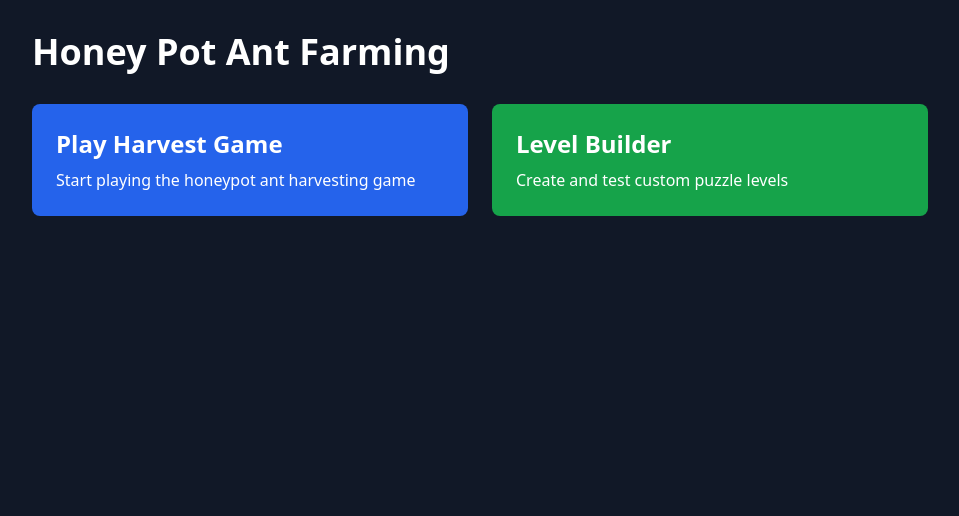
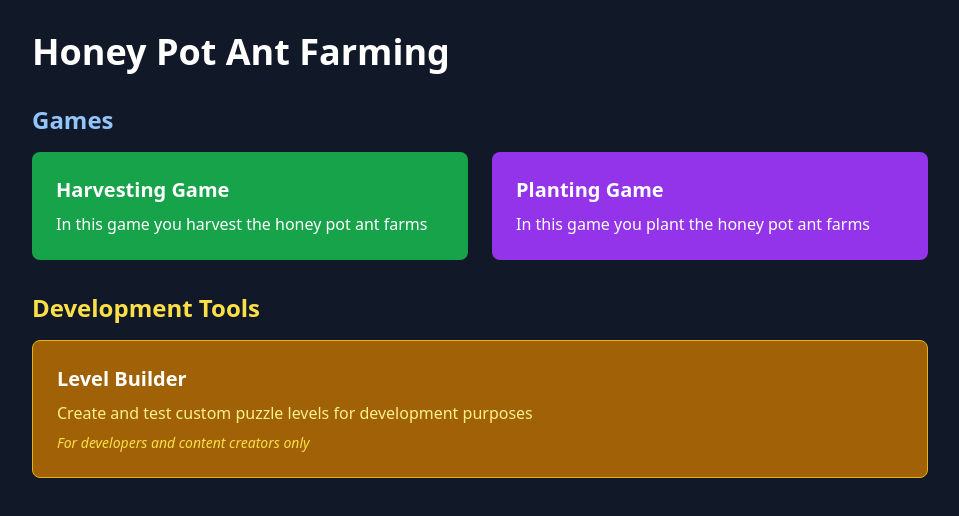
Before and after one commit to Crushford/Cassowary-Games, a Vue app: page / in a window 1280 px wide. Shown: the top 516 px of the page, without its empty margins (160-1119 px from the left). Built offline with nearby package versions, Linux system fonts and the light colour scheme.

Commit message:
Add plant route and redesign home page

```diff
--- a/src/router/index.ts
+++ b/src/router/index.ts
@@ -1,5 +1,6 @@
 import { createRouter, createWebHistory } from 'vue-router';
 import HarvestGame from '../views/HarvestGame.vue';
+import PlantGame from '../views/PlantGame.vue';
 import LevelBuilder from '../views/LevelBuilder.vue';
 
 const router = createRouter({
@@ -22,6 +23,11 @@ const router = createRouter({
       component: HarvestGame,
     },
     {
+      path: '/plant',
+      name: 'plant',
+      component: PlantGame,
+    },
+    {
       path: '/:pathMatch(.*)*',
       redirect: '/',
     },
--- a/src/views/Home.vue
+++ b/src/views/Home.vue
@@ -3,22 +3,45 @@
     <div class="max-w-4xl mx-auto">
       <h1 class="text-4xl font-bold mb-8">Honey Pot Ant Farming</h1>
 
+      <!-- Games Section -->
+      <div class="mb-8">
+        <h2 class="text-2xl font-semibold mb-4 text-blue-300">Games</h2>
         <div class="grid grid-cols-1 md:grid-cols-2 gap-6">
           <router-link
             to="/harvest"
-          class="block p-6 bg-blue-600 hover:bg-blue-700 rounded-lg transition-colors"
+            class="block p-6 bg-green-600 hover:bg-green-700 rounded-lg transition-colors"
           >
-          <h2 class="text-2xl font-bold mb-2">Play Harvest Game</h2>
-          <p>Start playing the honeypot ant harvesting game</p>
+            <h3 class="text-xl font-bold mb-2">Harvesting Game</h3>
+            <p>In this game you harvest the honey pot ant farms</p>
           </router-link>
 
           <router-link
+            to="/plant"
+            class="block p-6 bg-purple-600 hover:bg-purple-700 rounded-lg transition-colors"
+          >
+            <h3 class="text-xl font-bold mb-2">Planting Game</h3>
+            <p>In this game you plant the honey pot ant farms</p>
+          </router-link>
+        </div>
+      </div>
+
+      <!-- Development Tools Section -->
+      <div>
+        <h2 class="text-2xl font-semibold mb-4 text-yellow-300">Development Tools</h2>
+        <div class="grid grid-cols-1 gap-6">
+          <router-link
             to="/level-builder"
-          class="block p-6 bg-green-600 hover:bg-green-700 rounded-lg transition-colors"
+            class="block p-6 bg-yellow-700 hover:bg-yellow-600 rounded-lg transition-colors border border-yellow-500"
           >
-          <h2 class="text-2xl font-bold mb-2">Level Builder</h2>
-          <p>Create and test custom puzzle levels</p>
+            <h3 class="text-xl font-bold mb-2">Level Builder</h3>
+            <p class="text-yellow-200">
+              Create and test custom puzzle levels for development purposes
+            </p>
+            <p class="text-sm text-yellow-300 mt-2 italic">
+              For developers and content creators only
+            </p>
           </router-link>
+        </div>
       </div>
     </div>
   </div>
--- /dev/null
+++ b/src/views/PlantGame.vue
@@ -0,0 +1,77 @@
+<template>
+  <div
+    class="h-dvh w-full max-w-[480px] mx-auto bg-gray-800 text-white flex flex-col overflow-hidden"
+  >
+    <!-- Dialogue -->
+    <Story class="h-[35%] flex-none" />
+
+    <!-- HUD -->
+    <GameHUD class="h-[10%] flex-none" />
+
+    <!-- Grid -->
+    <PlayGrid class="max-w-full aspect-square max-h-[45vh] overflow-hidden" />
+    <!-- Tool Selector -->
+    <ToolSelector class="h-[10%] flex-none border-t border-gray-700" />
+
+    <!-- Modals -->
+    <RulesModal
+      :is-visible="harvestStore.showGameRules"
+      @close="harvestStore.showGameRules = false"
+    />
+    <PuzzleCompletionModal :is-visible="harvestStore.isComplete" />
+  </div>
+</template>
+
+<script setup lang="ts">
+import { onMounted, watch, defineAsyncComponent } from 'vue';
+import { useHarvestStore } from '../stores/harvestStore';
+
+const Story = defineAsyncComponent(() => import('../components/gameplay/Story.vue'));
+const GameHUD = defineAsyncComponent(() => import('../components/gameplay/GameHUD.vue'));
+const PlayGrid = defineAsyncComponent(() => import('../components/gameplay/PlayGrid.vue'));
+const ToolSelector = defineAsyncComponent(() => import('../components/gameplay/ToolSelector.vue'));
+const RulesModal = defineAsyncComponent(() => import('../components/gameplay/RulesModal.vue'));
+const PuzzleCompletionModal = defineAsyncComponent(
+  () => import('../components/gameplay/PuzzleCompletionModal.vue')
+);
+
+const harvestStore = useHarvestStore();
+
+onMounted(() => {
+  // Load user configuration first
+  harvestStore.loadUserConfiguration();
+
+  harvestStore.findValidPuzzleWithSteps();
+  harvestStore.loadHighScore();
+  harvestStore.loadCurrentDay();
+
+  // If we're at day 0, ensure we're in training mode
+  if (harvestStore.currentDay === 0) {
+    harvestStore.isTrainingDay = true;
+  }
+
+  // Show rules on first visit if user hasn't seen them before
+  if (!harvestStore.hasSeenRules()) {
+    harvestStore.showGameRules = true;
+  }
+});
+
+// Watch for configuration changes and save them
+watch(
+  () => harvestStore.uiState.diggingMode,
+  () => {
+    harvestStore.saveUserConfiguration();
+  }
+);
+
+watch(
+  () => harvestStore.uiState.autoFlagging,
+  () => {
+    harvestStore.saveUserConfiguration();
+  }
+);
+
+defineOptions({
+  name: 'HarvestGame',
+});
+</script>
```
Lines whose indentation alone changed are shown as unchanged.
